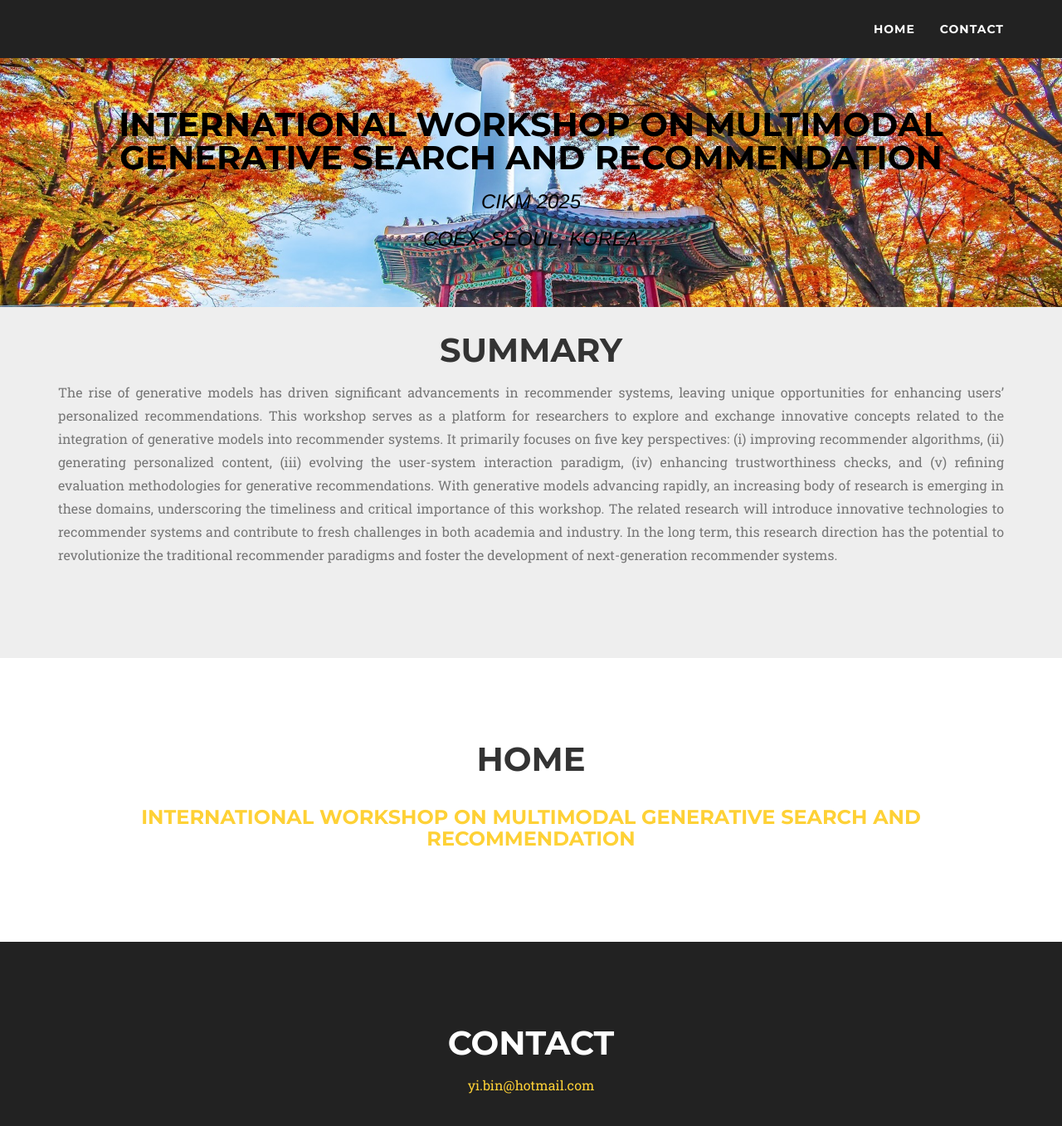
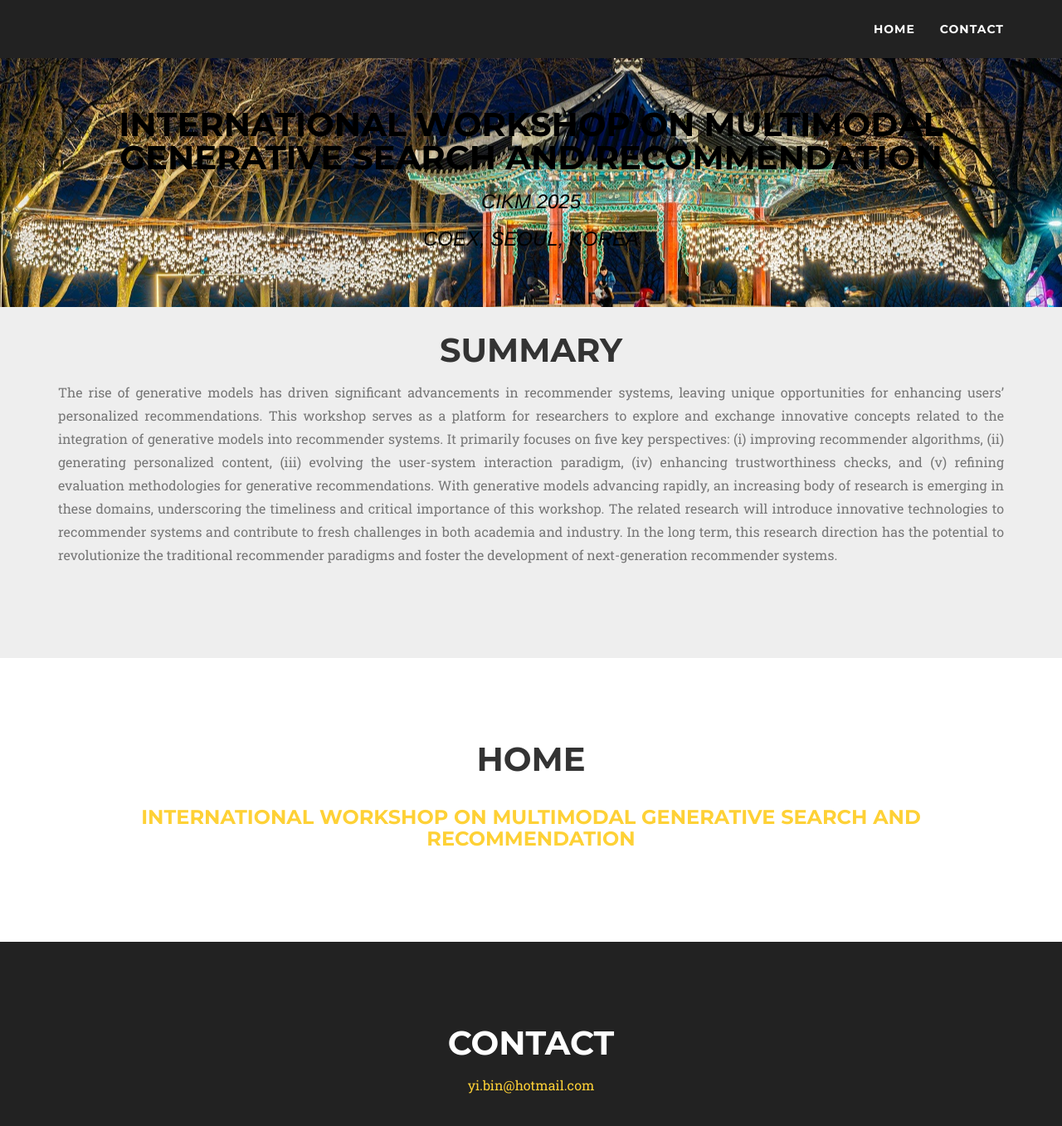
Before and after one commit to mmgensr-cikm25/mmgensr-cikm25.github.io, a Jekyll site: the page built from index.md, in a window 1280 px wide and 1400 px high. Shown: the top 1357 px of the window at 83% size. Built offline with Jekyll 4.4.1, drawn with Linux system fonts in a browser that asks for light colours; nearby versions of some CDN libraries; some web fonts are replaced.

Commit message:
Update agency.css

```diff
--- a/assets/css/agency.css
+++ b/assets/css/agency.css
@@ -261,7 +261,7 @@ fieldset[disabled] .btn-xl.active {
 }
 
 header {
-    background-image: url(../img/header-bg.jpg);
+    background-image: url(../img/CIKM-SEOUL-2.jpg);
     background-repeat: no-repeat;
     background-position: center center;
     -webkit-background-size: cover;
```
